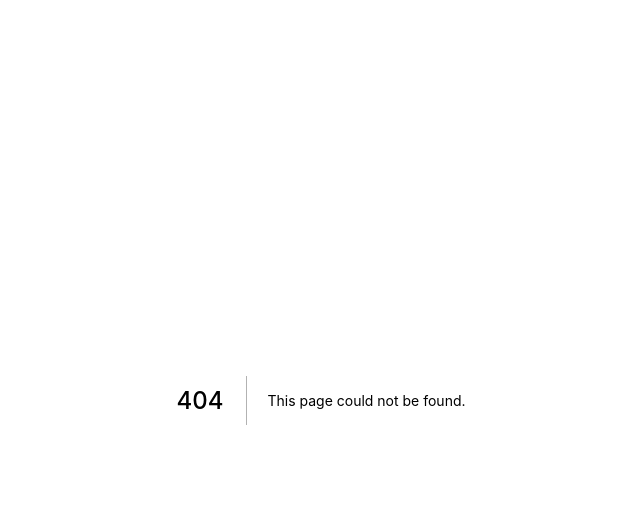
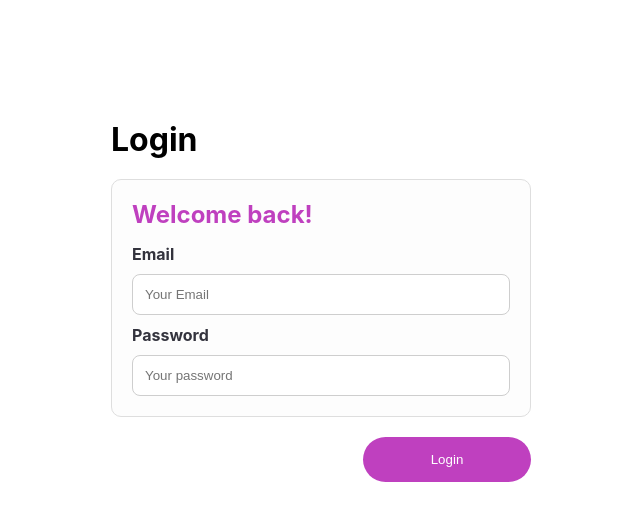
Before and after one commit to NatiG100/income-management-system, a Next.js app: page /super-admin/login in a window 1280 px wide. Before the commit this address had no page. Shown: the top 520 px of the page, without its empty margins (319-959 px from the left). Built offline with nearby package versions, Linux system fonts and the light colour scheme.

Commit message:
login page created

```diff
--- /dev/null
+++ b/pages/super-admin/login.js
@@ -0,0 +1,15 @@
+import Head from 'next/head';
+import LoginPage from '../../src/components/pageComponents/Login';
+
+export default function Register() {
+    return (
+        <div>
+            <Head>
+                <title>login</title>
+                <meta name="description" content="Login page for ims" />
+                <link rel="icon" href="/favicon.ico" />
+            </Head>
+            <LoginPage />
+        </div>
+    )
+}
--- /dev/null
+++ b/src/components/pageComponents/Login/style.js
@@ -0,0 +1,34 @@
+import styled from "@emotion/styled"
+
+export const StyledLoginFormBody = styled.div`
+display:flex ;
+flex-direction:column ;
+gap:10px ;
+`;
+export const StyledFormSectionTitle = styled.h2`
+color:#BF40BF ;
+`;
+export const StyledLoginFormSection = styled.div`
+display:flex ;
+flex-direction:column ;
+gap:15px;
+border: 1px solid #dedede;
+height:max-content ;
+padding:20px ;
+border-radius:10px ;
+background-color:#fdfdfd ;
+`;
+export const StyledLoginPage = styled.div`
+    padding:40px ;
+height:70vh ;
+max-width:500px ;
+margin:auto;
+padding-top:15vh ;
+display:flex ;
+gap:20px;
+flex-direction:column ;
+button{
+    width:40% ;
+    align-self: flex-end;
+}
+`;
```
